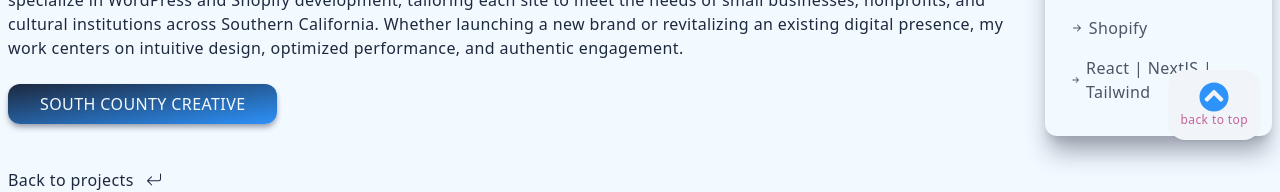
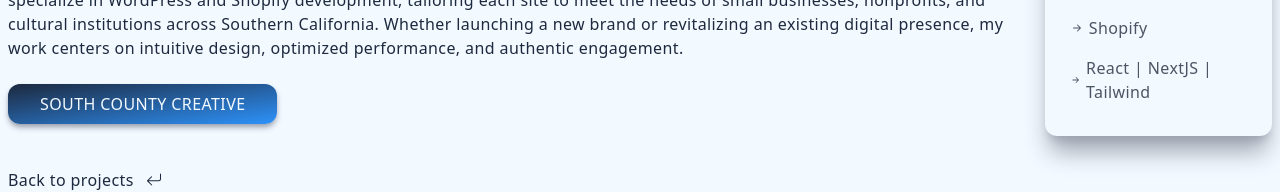
Before and after one commit to docjulz/New-Portfolio, a Next.js app: page /websiteTwo in a window 1280 px wide. Shown: the part 640-832 px from the top of the page. Built offline with nearby package versions, Linux system fonts and the light colour scheme.

Commit message:
removed back to top button

```diff
--- a/pages/_app.js
+++ b/pages/_app.js
@@ -8,7 +8,7 @@ function MyApp({ Component, pageProps }) {
     <>
       <Navbar />
       <Component {...pageProps} />
-      <div className="  fixed bg-slate-100 bottom-5 right-5 rounded-2xl hover:scale-125 ease-in duration-300 shadow-sm">
+      {/* <div className="  fixed bg-slate-100 bottom-5 right-5 rounded-2xl hover:scale-125 ease-in duration-300 shadow-sm">
         <Link href="/">
           <div className="rounded-2xl  shadow-gray-400 p-3 cursor-pointer hover:scale-105 hover:rounded-sm ease-in duration-300 ">
             <FaChevronCircleUp
@@ -20,7 +20,7 @@ function MyApp({ Component, pageProps }) {
             </p>
           </div>
         </Link>
-      </div>
+      </div> */}
     </>
   );
 }
```
